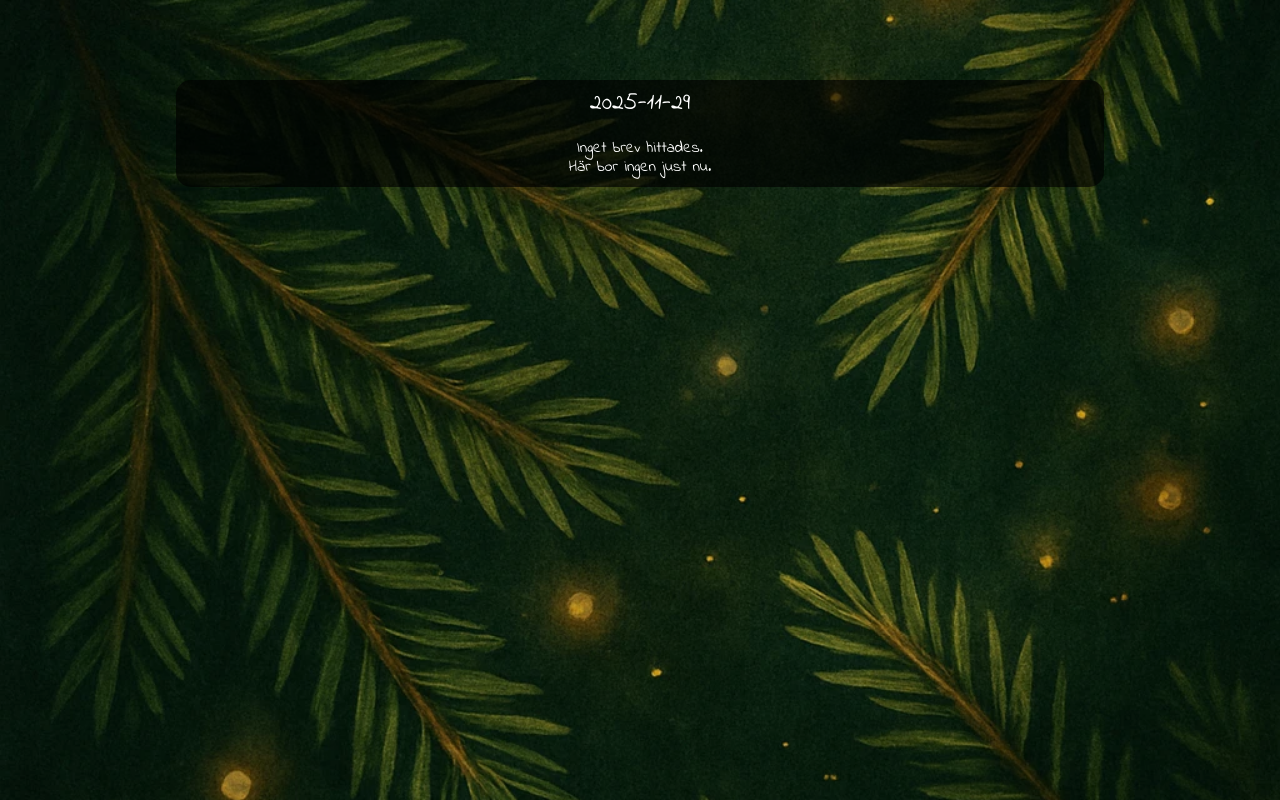
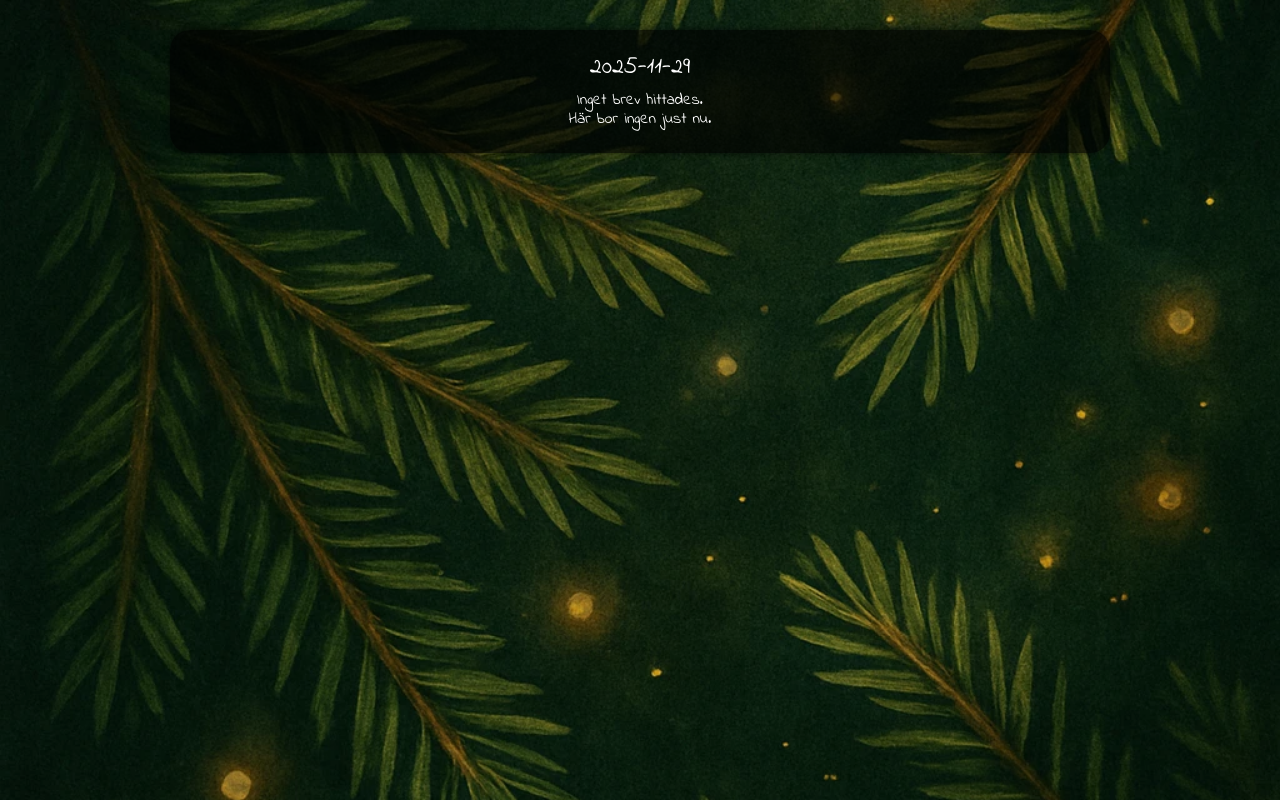
Before and after one commit to zaida-wiss/nissekalender, a plain HTML site: page index.html in a window 1280 px wide. Both pictures are taken after a click on the button "Öppna dagens lucka". Drawn offline with Linux system fonts and the light colour scheme; a web font is replaced by a local one.

Commit message:
uppstädade klasser i renderBrevet och rensat i css i components

```diff
--- a/css/components.css
+++ b/css/components.css
@@ -3,8 +3,8 @@ h1, h2, h3, h4, p {
     font-family: "Indie Flower", cursive;
     font-weight: 400;
     color: var(--color-text);
-    margin-top: var(--space-smce);
-    margin-bottom: var(--space-smce);
+    margin-top: var(--space-sm);
+    margin-bottom: var(--space-sm);
     text-align: center;
 }
 h3{
@@ -13,19 +13,14 @@ h3{
     text-transform: uppercase; /* gör ALLA bokstäver STORA */
 
 }
-/* Nissebrevet */
-.nisseBrevet {
+.card{
     background-color: var(--color-bg);
+    box-shadow: var(--color-box-shadow);
     border-radius: var(--radius-lg);
+    width: 80%;
     padding: var(--space-md);
-    display: flex;
-    flex-direction: column;
     color: var(--color-text);
-    width: 80%;
-    overflow-wrap: break-word;
-    word-wrap: break-word;
 }
-
 /* Startskärmen */
 .start-screen, button{
     background-color: var(--color-bg);
@@ -47,7 +42,7 @@ img {
 
 /* Knapp: öppna dagens lucka */
 .open-btn {
-    margin-top: var(--radius-lg);
+    margin-top: var(--space-lg);
     padding: var( --space-md) var( --space-md);
     border: none;
     border-radius: var(--radius-md);
@@ -76,16 +71,6 @@ img {
     transform: scale(0.98);
 }
 
-
-.nisseStyle {
-border-radius: 15px;
-font-family: "Indie Flower", cursive;
-background-color: var(--color-bg);
-gap: 20px;
-padding: 10px;
-margin-top: 50px;
-
-}
 .nisse-divider {
     width: 80%;               /* gör den centrerad och responsiv */
     margin: 2px auto 5px;   /* centrerar och ger luft */
--- a/css/layout.css
+++ b/css/layout.css
@@ -38,6 +38,7 @@ body {
     justify-content: center;
 }
 
+
 /* Wrapper för dagens lucka */
 #todayLucka {
     display: none;
--- a/js/components/renderBrevet.js
+++ b/js/components/renderBrevet.js
@@ -2,7 +2,7 @@ console.log("renderBrevet.js laddas");
 
 export function renderBrevet(today, todaysData) {
     const wrapper = document.createElement("div");
-    wrapper.classList.add("nisseBrevet", "fade-in", "nisseStyle");
+    wrapper.classList.add("card", "fade-in");
 
     const title = `<h2>${today}</h2>`;
 
```
